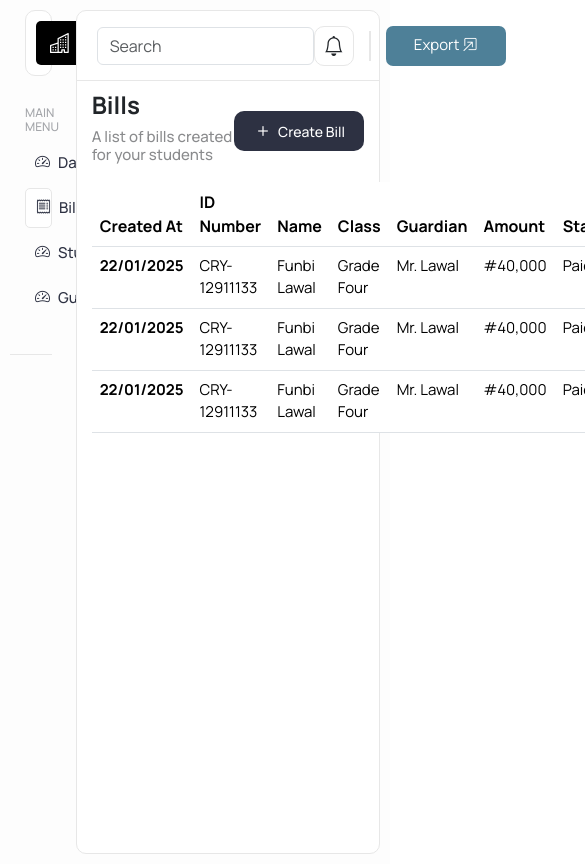
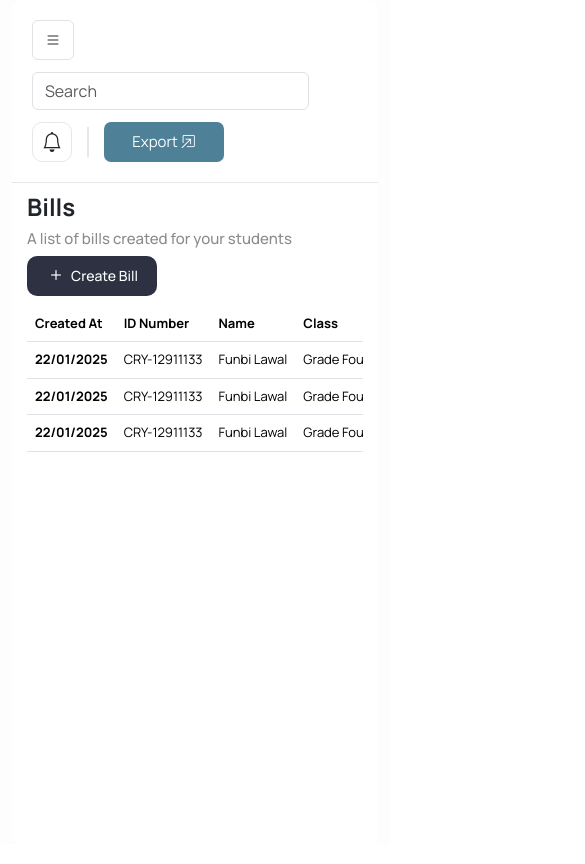
Before and after one commit to chevck/school-billing-system, a React (Create React App) app: page /bills in a window 390 px wide. Shown: the top 864 px of the page, 585 px wide, since content can reach past the window. Built offline with nearby package versions, Linux system fonts and the light colour scheme.

Commit message:
fix: mobile view for school app

```diff
--- a/package.json
+++ b/package.json
@@ -17,6 +17,7 @@
     "react-qr-code": "^2.0.15",
     "react-router-dom": "^7.2.0",
     "react-scripts": "5.0.1",
+    "react-to-print": "^3.1.0",
     "react-toastify": "^11.0.5",
     "typescript": "^4.9.5",
     "web-vitals": "^2.1.4"
--- a/public/css/styles.css
+++ b/public/css/styles.css
@@ -174,13 +174,29 @@ button {
           }
         }
 
+        .item-wrapper {
+          padding: 4px;
+          border: 1px solid #e7e7e7;
+          border-radius: 10px;
+          margin-bottom: 10px;
+
+          .move-icon {
+            padding: 0 4px;
+          }
+
+          .delete-icon {
+            padding: 0 4px;
+            font-size: 11px;
+            text-decoration: underline;
+            color: crimson;
+            margin-bottom: 4px;
+          }
+
           .item {
             display: flex;
-          border: 1px solid #e7e7e7;
             justify-content: space-between;
             align-items: center;
-          padding: 8px;
-          border-radius: 10px;
+            padding: 8px 4px;
             gap: 5px;
 
             div {
@@ -189,10 +205,6 @@ button {
               gap: 10px;
               i {
                 cursor: pointer;
-
-              &.delete-icon {
-                color: crimson;
-              }
               }
               li {
                 list-style: none;
@@ -202,6 +214,7 @@ button {
 
                   &:first-child {
                     font-weight: 600;
+                  }
                 }
               }
             }
@@ -550,6 +563,12 @@ button {
       justify-content: space-between;
       align-items: center;
       border-bottom: 1px solid #e7e7e7;
+      flex-wrap: wrap;
+      gap: 12px;
+
+      .button-menu {
+        display: none;
+      }
 
       input {
         width: 250px;
@@ -614,6 +633,7 @@ button {
     justify-content: space-between;
     align-items: center;
     margin-bottom: 10px;
+    flex-wrap: wrap;
 
     a {
       font-size: 14px;
@@ -636,12 +656,21 @@ button {
   }
 
   table {
+    thead {
+      tr {
+        th {
+          white-space: nowrap;
+          font-size: 13px;
+        }
+      }
+    }
     tbody {
       tr {
         cursor: pointer;
         td,
         th {
-          font-size: 15px;
+          font-size: 13px;
+          white-space: nowrap;
         }
       }
     }
--- a/public/css/styles.mobile.css
+++ b/public/css/styles.mobile.css
@@ -1,4 +1,25 @@
 @media only screen and (max-width: 600px) {
+  .button-menu {
+    border: 1px solid #e2e2e2;
+    width: fit-content;
+    display: block !important;
+
+    &:hover {
+      border: 1px solid #e2e2e2;
+    }
+  }
+
+  .offcanvas {
+    &.mobile-menu-offcanvas {
+      width: fit-content;
+
+      .offcanvas-header,
+      .offcanvas-body {
+        padding: 10px;
+      }
+    }
+  }
+
   .create-bill-container {
     .content {
       padding: 15px;
@@ -21,6 +42,7 @@
             &._mobile {
               display: flex;
               flex: none;
+              margin-bottom: 100px;
 
               button {
                 &.process {
@@ -165,4 +187,37 @@
       }
     }
   }
+
+  .layout-view {
+    padding: 0;
+
+    .user-container {
+      margin-left: 0;
+    }
+
+    .desktop-menu {
+      display: none;
+    }
+
+    .menu {
+      border-bottom: none;
+      margin-top: 10px;
+      padding-left: 0;
+
+      ul a p {
+        font-size: 13px;
+      }
+    }
+
+    .content-container {
+      border: 0;
+      .content-header {
+        height: 100%;
+
+        input {
+          width: 85%;
+        }
+      }
+    }
+  }
 }
--- a/src/components/layout.tsx
+++ b/src/components/layout.tsx
@@ -1,73 +1,85 @@
 import { Outlet } from "react-router-dom";
+import { MobileMenu } from "./mobile-menu";
 
 export function Layout() {
   console.log("window", window.location);
   const path = window.location.pathname;
   console.log({ path });
   return (
-    <div className='layout-view container-fluid'>
-      <div className='row'>
-        <div className='col-2'>
-          <div className='user-container'>
-            <div className='icon'>
-              <i className='bi bi-buildings'></i>
+    <div className="layout-view container-fluid">
+      <div className="container-fluid">
+        <div className="row">
+          <div className="col-md-2 col-12 desktop-menu">
+            <div className="user-container">
+              <div className="icon">
+                <i className="bi bi-buildings"></i>
               </div>
-            <div className=''>
+              <div className="">
                 <h5>The Crystal School</h5>
                 <h6>Free Plan</h6>
               </div>
             </div>
-          <div className='menu'>
+            <div className="menu">
               <section>
                 <h6>Main Menu</h6>
               </section>
               <ul>
                 <a
                   className={path === "/dashboard" ? "active" : ""}
-                href='/dashboard'
+                  href="/dashboard"
                 >
-                <i className='bi bi-speedometer2'></i>
+                  <i className="bi bi-speedometer2"></i>
                   <p>Dashboard</p>
                 </a>
-              <a className={path === "/bills" ? "active" : ""} href='/bills'>
-                <i className='bi bi-receipt'></i>
+                <a className={path === "/bills" ? "active" : ""} href="/bills">
+                  <i className="bi bi-receipt"></i>
                   <p>Bills</p>
                 </a>
                 <a
                   className={path === "/students" ? "active" : ""}
-                href='/students'
+                  href="/students"
                 >
-                <i className='bi bi-speedometer2'></i>
+                  <i className="bi bi-speedometer2"></i>
                   <p>Students</p>
                 </a>
                 <a
                   className={path === "/guardians" ? "active" : ""}
-                href='/guardians'
+                  href="/guardians"
                 >
-                <i className='bi bi-speedometer2'></i>
+                  <i className="bi bi-speedometer2"></i>
                   <p>Guardians</p>
                 </a>
               </ul>
             </div>
           </div>
-        <div className='col-10'>
-          <div className='content-container'>
-            <div className='content-header'>
-              <input className='form-control' placeholder='Search' />
-              <div className='control-panel'>
-                <i className='bi bi-bell notify-icon'></i>
-                <div className='divider' />
+          <div className="col-md-10 col-12">
+            <div className="content-container">
+              <div className="content-header">
+                <button
+                  className="btn button-menu"
+                  data-bs-toggle="offcanvas"
+                  data-bs-target="#offcanvasExample"
+                  aria-controls="offcanvasExample"
+                >
+                  <i className="bi bi-list"></i>
+                </button>
+                <input className="form-control" placeholder="Search" />
+                <div className="control-panel">
+                  <i className="bi bi-bell notify-icon"></i>
+                  <div className="divider" />
                   <button>
-                  Export <i className='bi bi-box-arrow-in-up-right'></i>
+                    Export <i className="bi bi-box-arrow-in-up-right"></i>
                   </button>
                 </div>
               </div>
-            <div className='content-body'>
+              <div className="content-body">
                 <Outlet />
               </div>
             </div>
           </div>
         </div>
       </div>
+      <MobileMenu path={path} />
+    </div>
   );
 }
--- /dev/null
+++ b/src/components/mobile-menu.tsx
@@ -0,0 +1,56 @@
+export function MobileMenu({ path }: { path: string }) {
+  return (
+    <div
+      className="offcanvas offcanvas-start mobile-menu-offcanvas"
+      tabIndex={-1}
+      id="offcanvasExample"
+      aria-labelledby="offcanvasExampleLabel"
+    >
+      <div className="offcanvas-header">
+        <div className="user-container">
+          <div className="icon">
+            <i className="bi bi-buildings"></i>
+          </div>
+          <div className="">
+            <h5>The Crystal School</h5>
+            <h6>Free Plan</h6>
+          </div>
+        </div>
+      </div>
+      <div className="offcanvas-body">
+        <div className="menu">
+          <section>
+            <h6>Main Menu</h6>
+          </section>
+          <ul>
+            <a
+              className={path === "/dashboard" ? "active" : ""}
+              href="/dashboard"
+            >
+              <i className="bi bi-speedometer2"></i>
+              <p>Dashboard</p>
+            </a>
+            <a className={path === "/bills" ? "active" : ""} href="/bills">
+              <i className="bi bi-receipt"></i>
+              <p>Bills</p>
+            </a>
+            <a
+              className={path === "/students" ? "active" : ""}
+              href="/students"
+            >
+              <i className="bi bi-speedometer2"></i>
+              <p>Students</p>
+            </a>
+            <a
+              className={path === "/guardians" ? "active" : ""}
+              href="/guardians"
+            >
+              <i className="bi bi-speedometer2"></i>
+              <p>Guardians</p>
+            </a>
+          </ul>
+        </div>
+      </div>
+    </div>
+  );
+}
--- a/src/pages/bills.tsx
+++ b/src/pages/bills.tsx
@@ -2,34 +2,35 @@ import { Header } from "../components/header";
 
 export function Bills() {
   return (
-    <div className='page-bills'>
-      <div className='header'>
+    <div className="page-bills">
+      <div className="header">
         <Header
-          title='Bills'
-          subheading='A list of bills created for your students'
+          title="Bills"
+          subheading="A list of bills created for your students"
         />
-        <div className='actions'>
-          <a role='button' href='/create-bill'>
-            <i className='bi bi-plus'></i> Create Bill
+        <div className="actions">
+          <a role="button" href="/create-bill">
+            <i className="bi bi-plus"></i> Create Bill
           </a>
         </div>
       </div>
 
-      <table className='table table-hover'>
+      <div className="table-responsive">
+        <table className="table table-hover">
           <thead>
             <tr>
-            <th scope='col'>Created At </th>
-            <th scope='col'>ID Number</th>
-            <th scope='col'>Name</th>
-            <th scope='col'>Class</th>
-            <th scope='col'>Guardian</th>
-            <th scope='col'>Amount</th>
-            <th scope='col'>Status</th>
+              <th scope="col">Created At </th>
+              <th scope="col">ID Number</th>
+              <th scope="col">Name</th>
+              <th scope="col">Class</th>
+              <th scope="col">Guardian</th>
+              <th scope="col">Amount</th>
+              <th scope="col">Status</th>
             </tr>
           </thead>
           <tbody>
             <tr>
-            <th scope='row'>22/01/2025</th>
+              <th scope="row">22/01/2025</th>
               <td>CRY-12911133</td>
               <td>Funbi Lawal</td>
               <td>Grade Four</td>
@@ -38,7 +39,7 @@ export function Bills() {
               <td>Paid</td>
             </tr>
             <tr>
-            <th scope='row'>22/01/2025</th>
+              <th scope="row">22/01/2025</th>
               <td>CRY-12911133</td>
               <td>Funbi Lawal</td>
               <td>Grade Four</td>
@@ -47,7 +48,7 @@ export function Bills() {
               <td>Paid</td>
             </tr>
             <tr>
-            <th scope='row'>22/01/2025</th>
+              <th scope="row">22/01/2025</th>
               <td>CRY-12911133</td>
               <td>Funbi Lawal</td>
               <td>Grade Four</td>
@@ -58,5 +59,6 @@ export function Bills() {
           </tbody>
         </table>
       </div>
+    </div>
   );
 }
```
Also changed, not shown: src/pages/create-bill.tsx (+154 -124 lines), 1 other file (tests, documents, lock files or other folders). Lines whose indentation alone changed are shown as unchanged.
